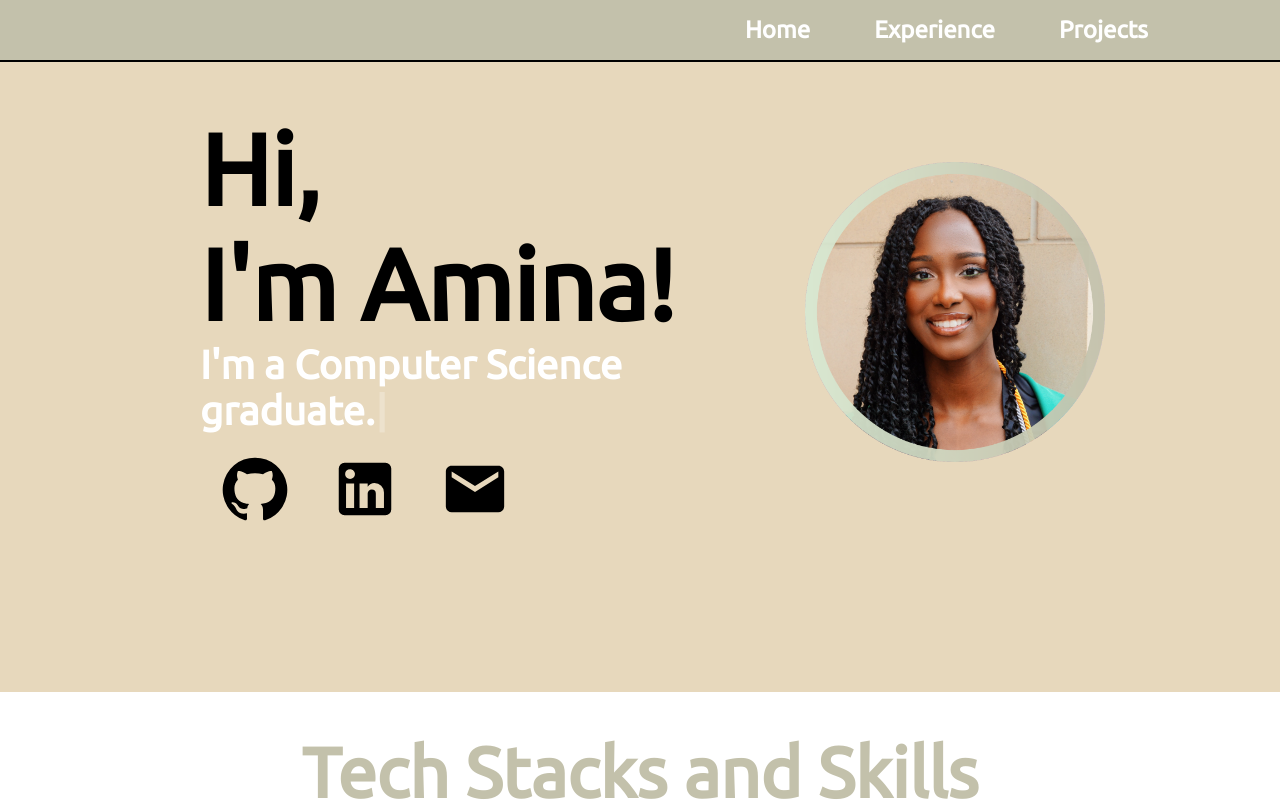
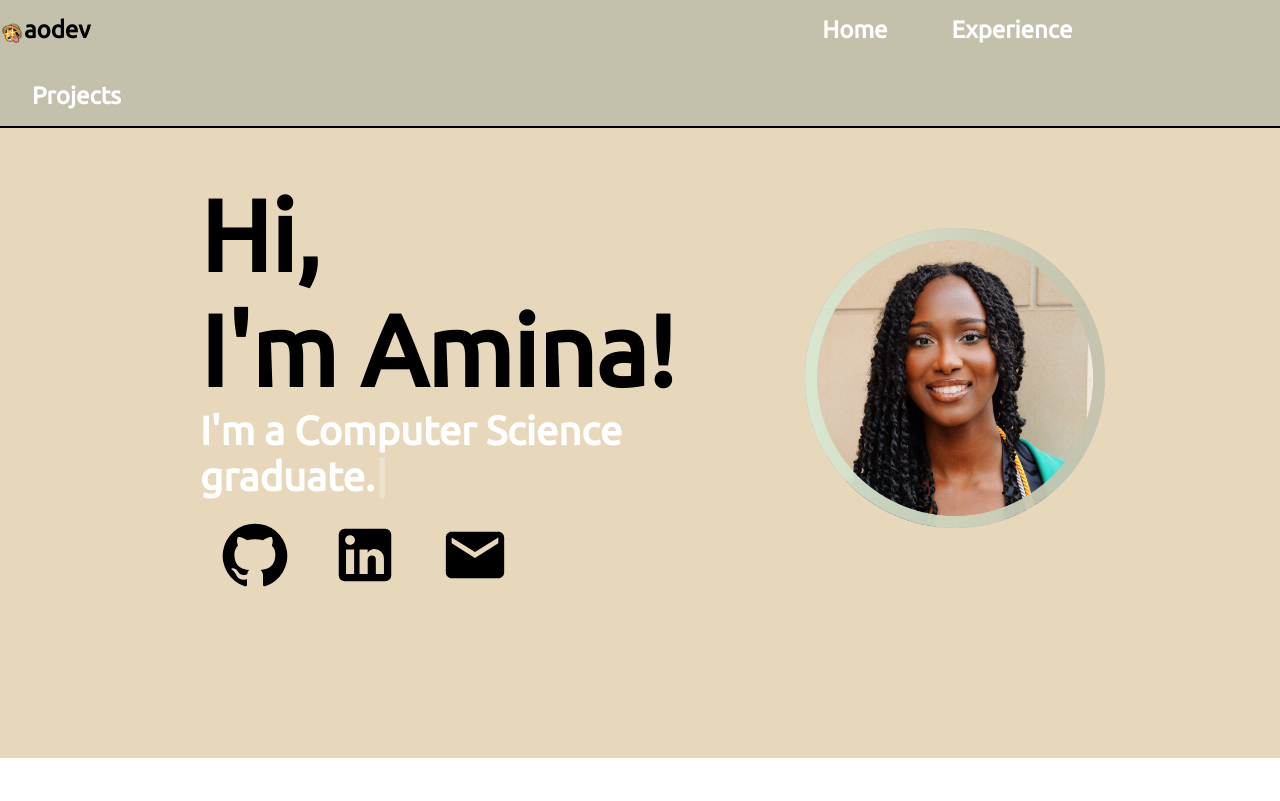
Before and after one commit to aminaopio/Portfolio, a React (Create React App) app in the folder my-portfolio/: page / in a window 1280 px wide. Shown: the top 801 px of the page. Built offline with nearby package versions, Linux system fonts and the light colour scheme.

Commit message:
adding logo

```diff
--- a/my-portfolio/src/pages/Homepage.js
+++ b/my-portfolio/src/pages/Homepage.js
@@ -51,7 +51,10 @@ const HomePage = () => {
 
                 </div>
             </div>
-            <div></div>
+            {/* <div className='about-me'>
+                <h2>About Me</h2>
+            </div> */}
+
             <div className='skills'>
                 <h1>Tech Stacks and Skills</h1>
                 <ol className='list'>
--- a/my-portfolio/src/pages/NavBar.js
+++ b/my-portfolio/src/pages/NavBar.js
@@ -1,10 +1,17 @@
-import React from 'react';
+import React, { useState } from 'react';
 import "../styles/NavBar.css";
 import { Link } from 'react-router-dom';
 const NavBar = () => {
+
+    const [state] = useState ({
+        image: "/images/luffyamazed.png",
+    });
     return (
         <nav>
             <ul>
+                <li className='company'>
+                <img className='comp-image'src={state.image} alt='compicon'/>
+                    aodev</li>
                 <li>
                    <Link to = "/"> Home</Link>
                 </li>
--- a/my-portfolio/src/styles/NavBar.css
+++ b/my-portfolio/src/styles/NavBar.css
@@ -13,6 +13,22 @@ nav {
     padding-right: 100px;
 }
 
+.company {
+  text-align: left;
+  align-items: left;
+  justify-content: left;
+  padding-right: 700px;
+  display: inline-block;
+}
+.comp-image {
+  margin: 5px auto;
+  height: 3vh;
+  float: left;
+  clear: left;
+  flex-direction: column;
+  /* justify-content: right;
+  align-items: right; */
+}
 nav ul {
   list-style-type: none;
   margin: 0;
```
Also changed, not shown: my-portfolio/public/images/favicon.io.jpg (added), my-portfolio/public/images/luffyamazed.png (added).
